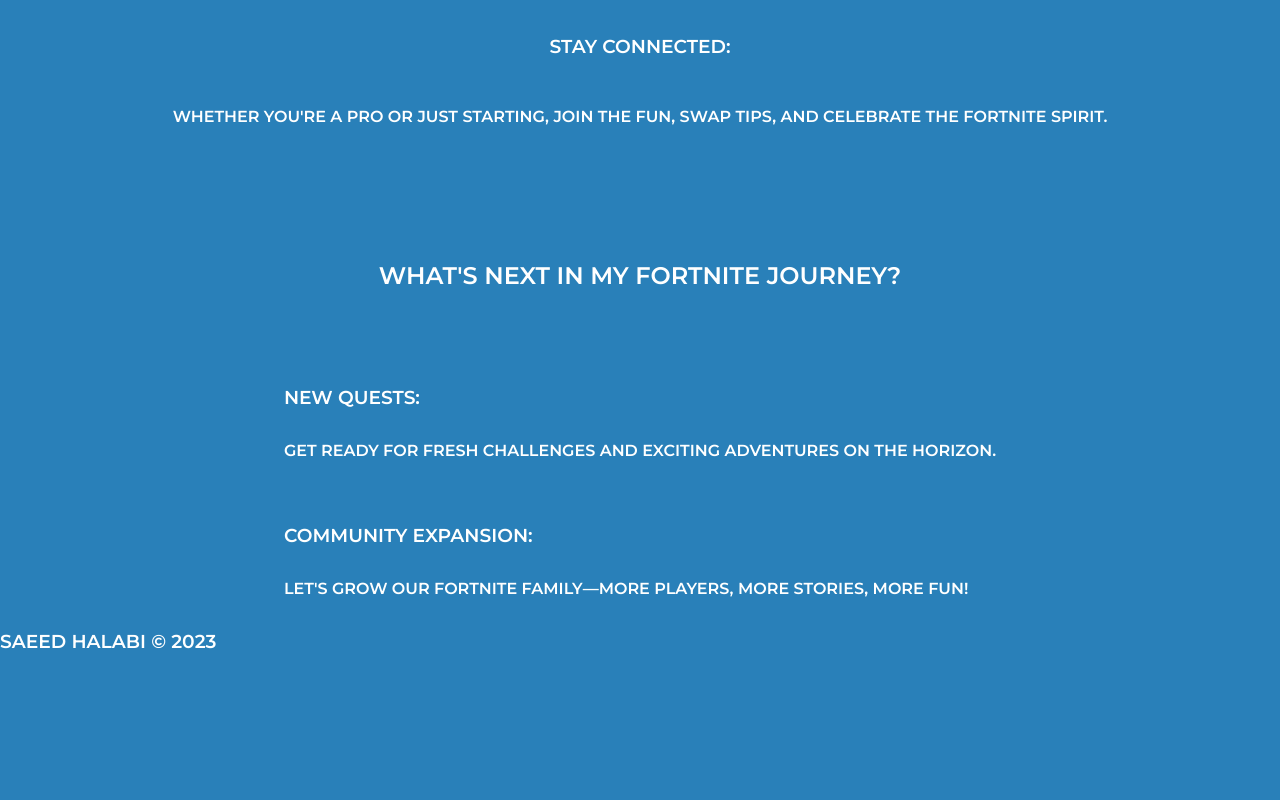
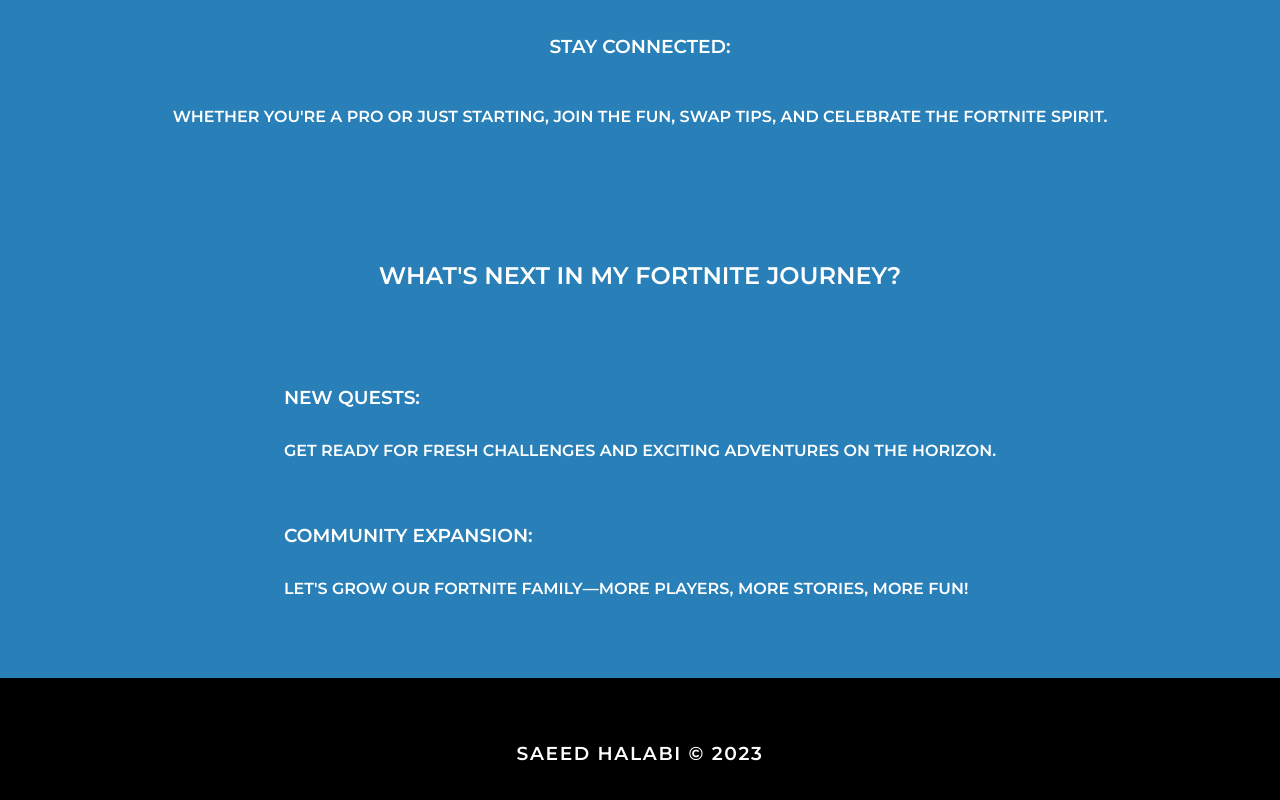
Before and after one commit to saeedhalabi/Frontend-Learning-project, a plain HTML site: page client/index.html in a window 1280 px wide. Shown: the part 4575-5375 px from the top of the page. Before the commit the page ends 5228 px from the top, so only its background shows below. Drawn offline with Linux system fonts and the light colour scheme.

```diff
--- a/client/index.html
+++ b/client/index.html
@@ -177,7 +177,9 @@
     </section>
 
     <footer>
-      <h3>Saeed Halabi &copy; 2023</h3>
+      <div class="footer-section">
+        <h3>Saeed Halabi &copy; 2023</h3>
+      </div>
     </footer>
   </body>
 </html>
--- a/client/style.css
+++ b/client/style.css
@@ -223,6 +223,26 @@ nav li {
   margin-top: 2rem;
 }
 
+/* Footer section */
+footer {
+  background-color: #000;
+  width: 100%;
+  height: 150px;
+  padding: 4rem 0;
+  margin-top: 3rem;
+}
+
+footer .footer-section {
+  display: flex;
+  align-items: center;
+  justify-content: center;
+}
+
+footer .footer-section h3 {
+  text-align: center;
+  letter-spacing: 1.6px;
+}
+
 /* Media Query for Larger Screens */
 @media (min-width: 768px) {
   header {
```
